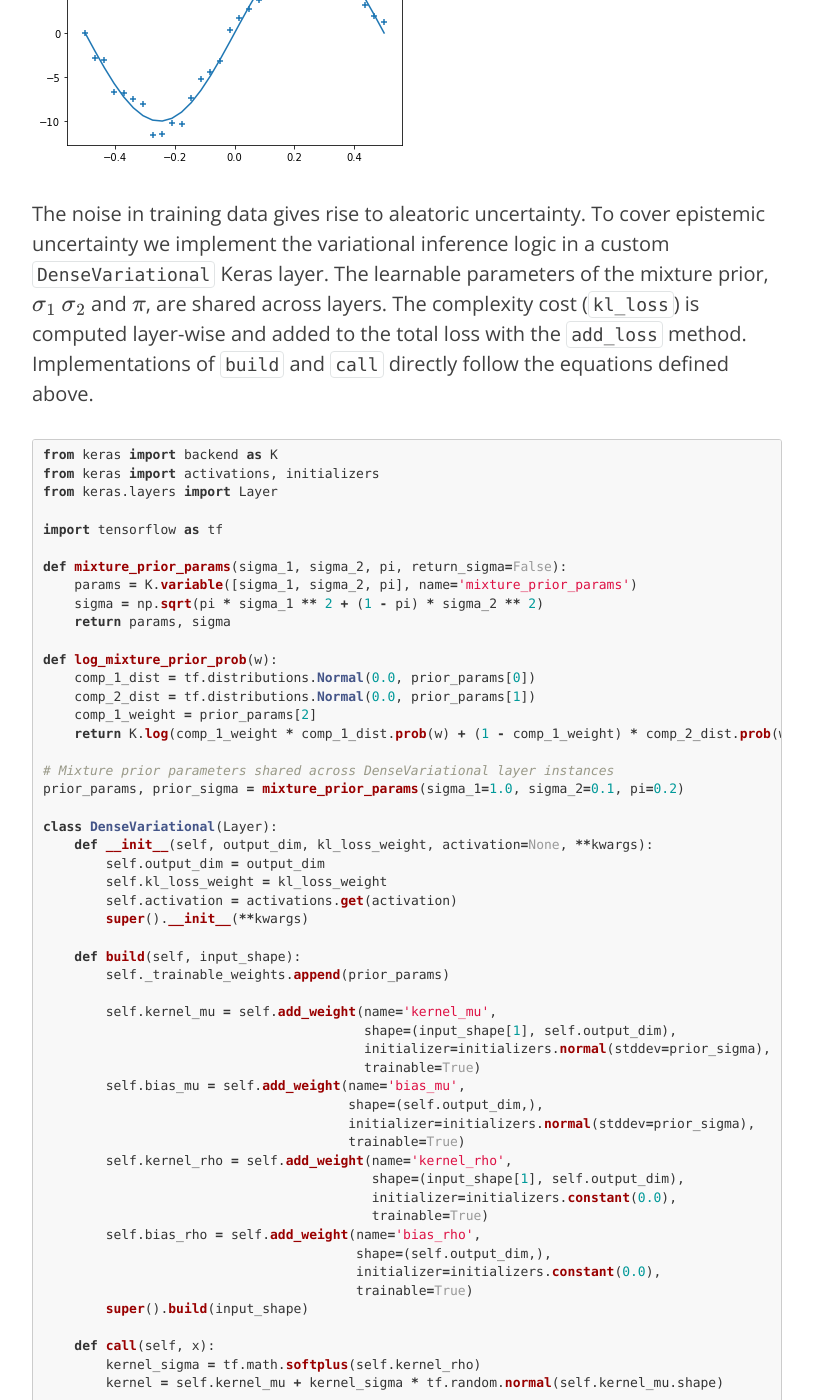
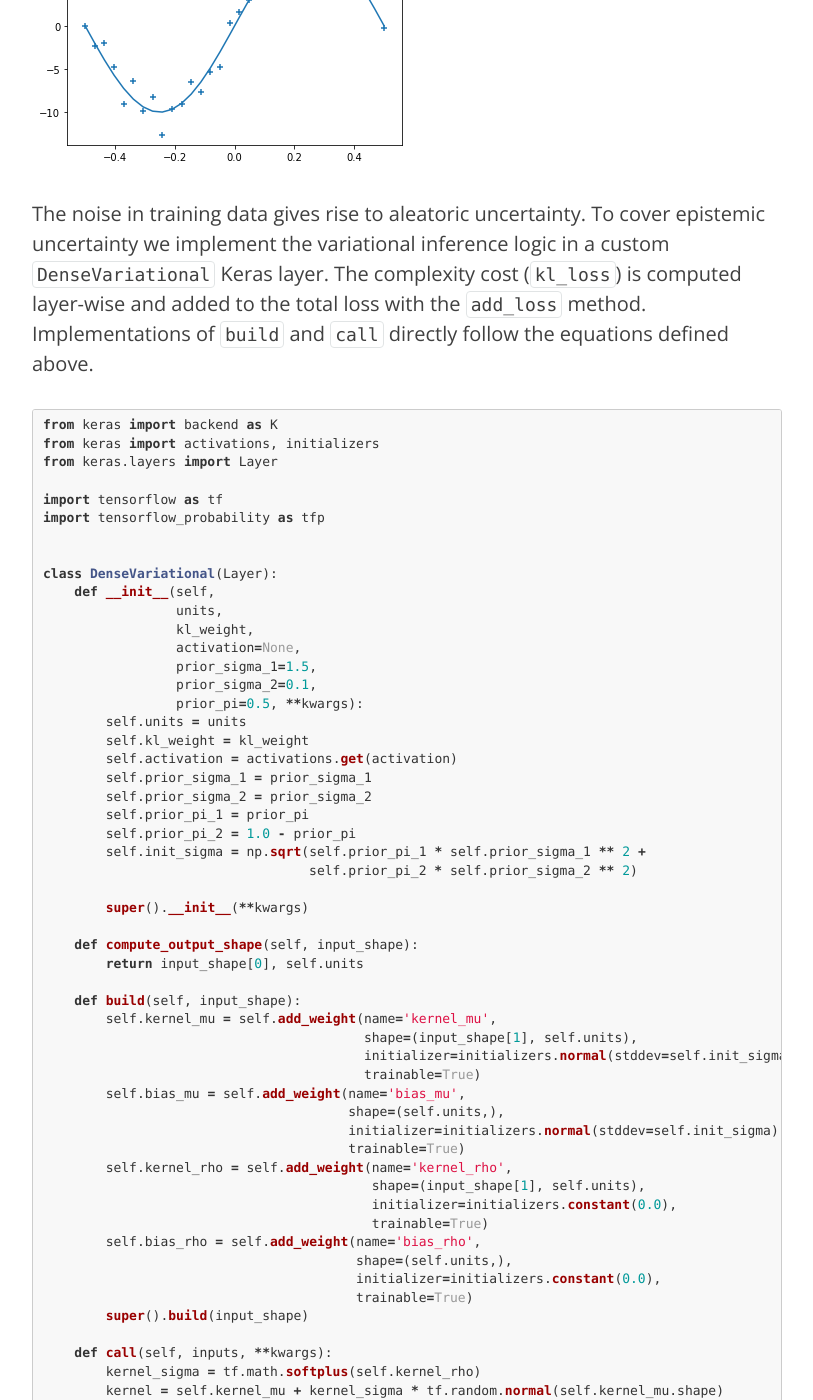
Before and after one commit to krasserm/krasserm.github.io, a Jekyll site: the page built from _posts/2019-03-14-bayesian-neural-networks.md, in a window 1280 px wide and 1400 px high, scrolled down 4837 px. Shown: the whole window, without its empty margins (233-1046 px from the left). Built offline with Jekyll 4.4.1, drawn with Linux system fonts in a browser that asks for light colours; formulas are drawn with MathJax 3; comment, search, counter and statistics services are not loaded; some of the changed text lies outside the part shown.

Commit message:
Use fixed mixture prior for VariationalDense layer

````diff
--- a/_posts/2019-03-14-bayesian-neural-networks.md
+++ b/_posts/2019-03-14-bayesian-neural-networks.md
@@ -62,7 +62,7 @@ A training iteration consists of a forward-pass and and backward-pass. During a
 
 Since a forward pass involves a stochastic sampling step we have to apply the so-called *re-parameterization trick* for backpropagation to work. The trick is to sample from a parameter-free distribution and then transform the sampled $\boldsymbol{\epsilon}$ with a deterministic function $t(\boldsymbol{\mu}, \boldsymbol{\sigma}, \boldsymbol{\epsilon})$ for which a gradient can be defined. Here, $\boldsymbol{\epsilon}$ is drawn from a standard normal distribution i.e. $\boldsymbol{\epsilon} \sim \mathcal{N}(\mathbf{0}, \mathbf{I})$ and function $t(\boldsymbol{\mu}, \boldsymbol{\sigma}, \boldsymbol{\epsilon}) = \boldsymbol{\mu} + \boldsymbol{\sigma} \odot \boldsymbol{\epsilon}$ shifts the sample by mean $\boldsymbol{\mu}$ and scales it with $\boldsymbol{\sigma}$ where $\odot$ is element-wise multiplication.
 
-For numeric stability we will parameterize the network with $\boldsymbol{\rho}$ instead of $\boldsymbol{\sigma}$ directly and transform $\boldsymbol{\rho}$ with the softplus function to obtain $\boldsymbol{\sigma} = \log(1 + \exp(\boldsymbol{\rho}))$. This ensures that $\boldsymbol{\sigma}$ is always positive. As prior, a scale mixture of two Gaussians is used $p(\mathbf{w}) = \pi \mathcal{N}(\mathbf{w} \lvert 0,\sigma_1^2) + (1 - \pi) \mathcal{N}(\mathbf{w} \lvert 0,\sigma_2^2)$ where $\sigma_1$, $\sigma_2$ and $\pi$ are shared parameters. Their values are learned during training (which is in contrast to the paper where a fixed prior is used).
+For numeric stability we will parameterize the network with $\boldsymbol{\rho}$ instead of $\boldsymbol{\sigma}$ directly and transform $\boldsymbol{\rho}$ with the softplus function to obtain $\boldsymbol{\sigma} = \log(1 + \exp(\boldsymbol{\rho}))$. This ensures that $\boldsymbol{\sigma}$ is always positive. As prior, a scale mixture of two Gaussians is used $p(\mathbf{w}) = \pi \mathcal{N}(\mathbf{w} \lvert 0,\sigma_1^2) + (1 - \pi) \mathcal{N}(\mathbf{w} \lvert 0,\sigma_2^2)$ where $\sigma_1$, $\sigma_2$ and $\pi$ are hyper-parameters i.e. they are not learned during training.
 
 ## Uncertainty characterization
 
@@ -100,7 +100,7 @@ plt.legend();
 ![png](/img/2019-03-14/output_1_0.png)
 
 
-The noise in training data gives rise to aleatoric uncertainty. To cover epistemic uncertainty we implement the variational inference logic in a custom `DenseVariational` Keras layer. The learnable parameters of the mixture prior, $\sigma_1$ $\sigma_2$ and $\pi$, are shared across layers. The complexity cost (`kl_loss`) is computed layer-wise and added to the total loss with the `add_loss` method. Implementations of `build` and `call` directly follow the equations defined above.
+The noise in training data gives rise to aleatoric uncertainty. To cover epistemic uncertainty we implement the variational inference logic in a custom `DenseVariational` Keras layer. The complexity cost (`kl_loss`) is computed layer-wise and added to the total loss with the `add_loss` method. Implementations of `build` and `call` directly follow the equations defined above.
 
 
 ```python
@@ -109,50 +109,52 @@ from keras import activations, initializers
 from keras.layers import Layer
 
 import tensorflow as tf
+import tensorflow_probability as tfp
 
-def mixture_prior_params(sigma_1, sigma_2, pi, return_sigma=False):
-    params = K.variable([sigma_1, sigma_2, pi], name='mixture_prior_params')
-    sigma = np.sqrt(pi * sigma_1 ** 2 + (1 - pi) * sigma_2 ** 2)
-    return params, sigma
-
-def log_mixture_prior_prob(w):
-    comp_1_dist = tf.distributions.Normal(0.0, prior_params[0])
-    comp_2_dist = tf.distributions.Normal(0.0, prior_params[1])
-    comp_1_weight = prior_params[2]
-    return K.log(comp_1_weight * comp_1_dist.prob(w) + (1 - comp_1_weight) * comp_2_dist.prob(w))
-
-# Mixture prior parameters shared across DenseVariational layer instances
-prior_params, prior_sigma = mixture_prior_params(sigma_1=1.0, sigma_2=0.1, pi=0.2)
 
 class DenseVariational(Layer):
-    def __init__(self, output_dim, kl_loss_weight, activation=None, **kwargs):
-        self.output_dim = output_dim
-        self.kl_loss_weight = kl_loss_weight
+    def __init__(self,
+                 units,
+                 kl_weight,
+                 activation=None,
+                 prior_sigma_1=1.5,
+                 prior_sigma_2=0.1,
+                 prior_pi=0.5, **kwargs):
+        self.units = units
+        self.kl_weight = kl_weight
         self.activation = activations.get(activation)
+        self.prior_sigma_1 = prior_sigma_1
+        self.prior_sigma_2 = prior_sigma_2
+        self.prior_pi_1 = prior_pi
+        self.prior_pi_2 = 1.0 - prior_pi
+        self.init_sigma = np.sqrt(self.prior_pi_1 * self.prior_sigma_1 ** 2 +
+                                  self.prior_pi_2 * self.prior_sigma_2 ** 2)
+
         super().__init__(**kwargs)
 
+    def compute_output_shape(self, input_shape):
+        return input_shape[0], self.units
+
     def build(self, input_shape):
-        self._trainable_weights.append(prior_params)
-
         self.kernel_mu = self.add_weight(name='kernel_mu',
-                                         shape=(input_shape[1], self.output_dim),
-                                         initializer=initializers.normal(stddev=prior_sigma),
+                                         shape=(input_shape[1], self.units),
+                                         initializer=initializers.normal(stddev=self.init_sigma),
                                          trainable=True)
         self.bias_mu = self.add_weight(name='bias_mu',
-                                       shape=(self.output_dim,),
-                                       initializer=initializers.normal(stddev=prior_sigma),
+                                       shape=(self.units,),
+                                       initializer=initializers.normal(stddev=self.init_sigma),
                                        trainable=True)
         self.kernel_rho = self.add_weight(name='kernel_rho',
-                                          shape=(input_shape[1], self.output_dim),
+                                          shape=(input_shape[1], self.units),
                                           initializer=initializers.constant(0.0),
                                           trainable=True)
         self.bias_rho = self.add_weight(name='bias_rho',
-                                        shape=(self.output_dim,),
+                                        shape=(self.units,),
                                         initializer=initializers.constant(0.0),
                                         trainable=True)
         super().build(input_shape)
 
-    def call(self, x):
+    def call(self, inputs, **kwargs):
         kernel_sigma = tf.math.softplus(self.kernel_rho)
         kernel = self.kernel_mu + kernel_sigma * tf.random.normal(self.kernel_mu.shape)
 
@@ -162,14 +164,17 @@ class DenseVariational(Layer):
         self.add_loss(self.kl_loss(kernel, self.kernel_mu, kernel_sigma) +
                       self.kl_loss(bias, self.bias_mu, bias_sigma))
 
-        return self.activation(K.dot(x, kernel) + bias)
-
-    def compute_output_shape(self, input_shape):
-        return (input_shape[0], self.output_dim)
+        return self.activation(K.dot(inputs, kernel) + bias)
 
     def kl_loss(self, w, mu, sigma):
-        variational_dist = tf.distributions.Normal(mu, sigma)
-        return self.kl_loss_weight * K.sum(variational_dist.log_prob(w) - log_mixture_prior_prob(w))
+        variational_dist = tfp.distributions.Normal(mu, sigma)
+        return self.kl_weight * K.sum(variational_dist.log_prob(w) - self.log_prior_prob(w))
+
+    def log_prior_prob(self, w):
+        comp_1_dist = tfp.distributions.Normal(0.0, self.prior_sigma_1)
+        comp_2_dist = tfp.distributions.Normal(0.0, self.prior_sigma_2)
+        return K.log(self.prior_pi_1 * comp_1_dist.prob(w) +
+                     self.prior_pi_2 * comp_2_dist.prob(w))
 ```
 
     Using TensorFlow backend.
@@ -177,21 +182,30 @@ class DenseVariational(Layer):
 
 Our model is a neural network with two `DenseVariational` hidden layers, each having 20 units, and one `DenseVariational` output layer with one unit. Instead of modeling a full probability distribution $p(y \lvert \mathbf{x},\mathbf{w})$ as output the network simply outputs the mean of the corresponding Gaussian distribution. In other words, we do not model aleatoric uncertainty here and assume it is known. We only model epistemic uncertainty via the `DenseVariational` layers.
 
-Since the training dataset has only 32 examples we train the network with all 32 examples per epoch so that the number of batches per epoch is 1. For other configurations, the complexity cost (`kl_loss`) must be weighted by $1/M$ as described in section 3.4 of the paper where $M$ is the number of mini-batches per epoch.
+Since the training dataset has only 32 examples we train the network with all 32 examples per epoch so that the number of batches per epoch is 1. For other configurations, the complexity cost (`kl_loss`) must be weighted by $1/M$ as described in section 3.4 of the paper where $M$ is the number of mini-batches per epoch. The hyper-parameter values for the mixture prior, `prior_params`, have been chosen to work well for this example and may need adjustments in another context.
 
 
 ```python
+import warnings
+warnings.filterwarnings('ignore')
+
 from keras.layers import Input
 from keras.models import Model
 
 batch_size = train_size
 num_batches = train_size / batch_size
-kl_loss_weight = 1.0 / num_batches
+
+kl_weight = 1.0 / num_batches
+prior_params = {
+    'prior_sigma_1': 1.5,
+    'prior_sigma_2': 0.1,
+    'prior_pi': 0.5
+}
 
 x_in = Input(shape=(1,))
-x = DenseVariational(20, kl_loss_weight=kl_loss_weight, activation='relu')(x_in)
-x = DenseVariational(20, kl_loss_weight=kl_loss_weight, activation='relu')(x)
-x = DenseVariational(1, kl_loss_weight=kl_loss_weight)(x)
+x = DenseVariational(20, kl_weight, **prior_params, activation='relu')(x_in)
+x = DenseVariational(20, kl_weight, **prior_params, activation='relu')(x)
+x = DenseVariational(1, kl_weight, **prior_params)(x)
 
 model = Model(x_in, x)
 ```
@@ -203,10 +217,10 @@ The network can now be trained with a Gaussian negative log likelihood function
 from keras import callbacks, optimizers
 
 def neg_log_likelihood(y_obs, y_pred, sigma=noise):
-    dist = tf.distributions.Normal(loc=y_pred, scale=sigma)
+    dist = tfp.distributions.Normal(loc=y_pred, scale=sigma)
     return K.sum(-dist.log_prob(y_obs))
 
-model.compile(loss=neg_log_likelihood, optimizer=optimizers.Adam(lr=0.03), metrics=['mse'])
+model.compile(loss=neg_log_likelihood, optimizer=optimizers.Adam(lr=0.08), metrics=['mse'])
 model.fit(X, y, batch_size=batch_size, epochs=1500, verbose=0);
 ```
 
@@ -315,4 +329,4 @@ $$
 \end{align*}
 $$
 
-Therefore, the KL divergence between the variational distribution $q(\mathbf{w} \lvert \boldsymbol{\theta})$ and the true posterior $p(\mathbf{w} \lvert \mathcal{D})$ is also minimized by maximizing the evidence lower bound which is an approximation to maximizing the marginal log likelihood.
+Therefore, the KL divergence between the variational distribution $q(\mathbf{w} \lvert \boldsymbol{\theta})$ and the true posterior $p(\mathbf{w} \lvert \mathcal{D})$ is also minimized by maximizing the evidence lower bound.
````
Also changed, not shown: other parts of _posts/2019-03-14-bayesian-neural-networks.md (+1 -1 lines), img/2019-03-14/output_1_0.png, img/2019-03-14/output_9_1.png.
